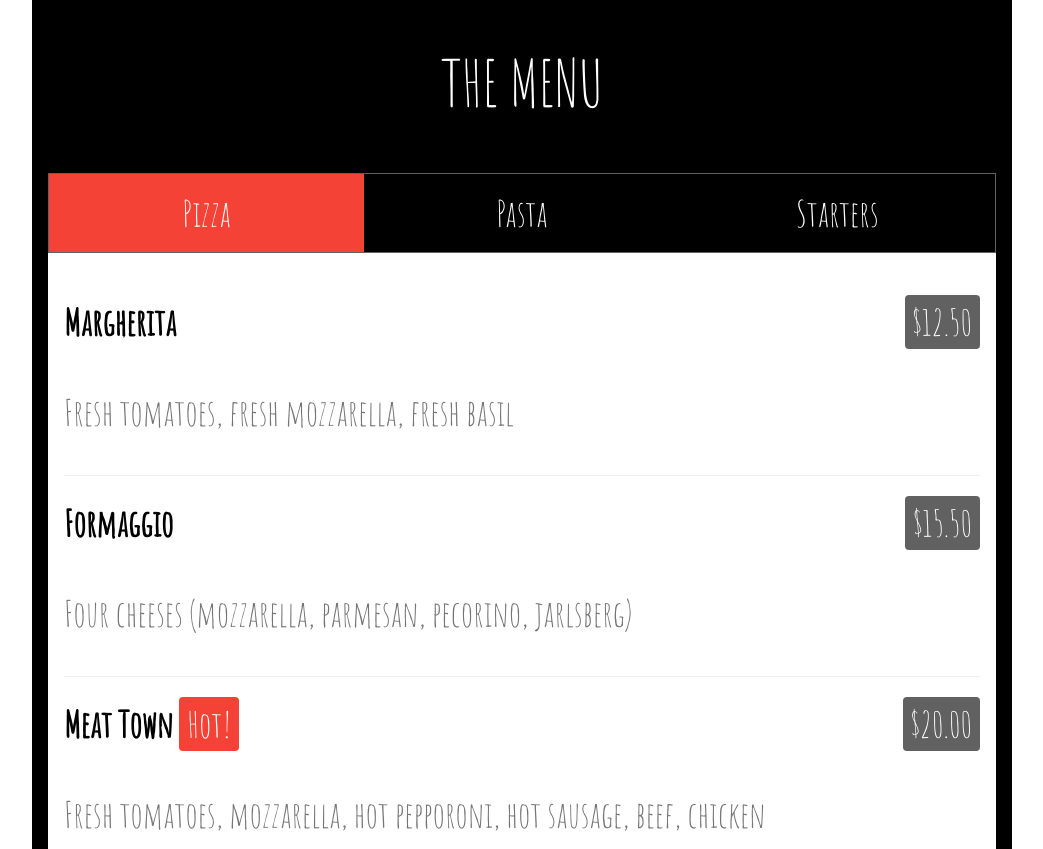
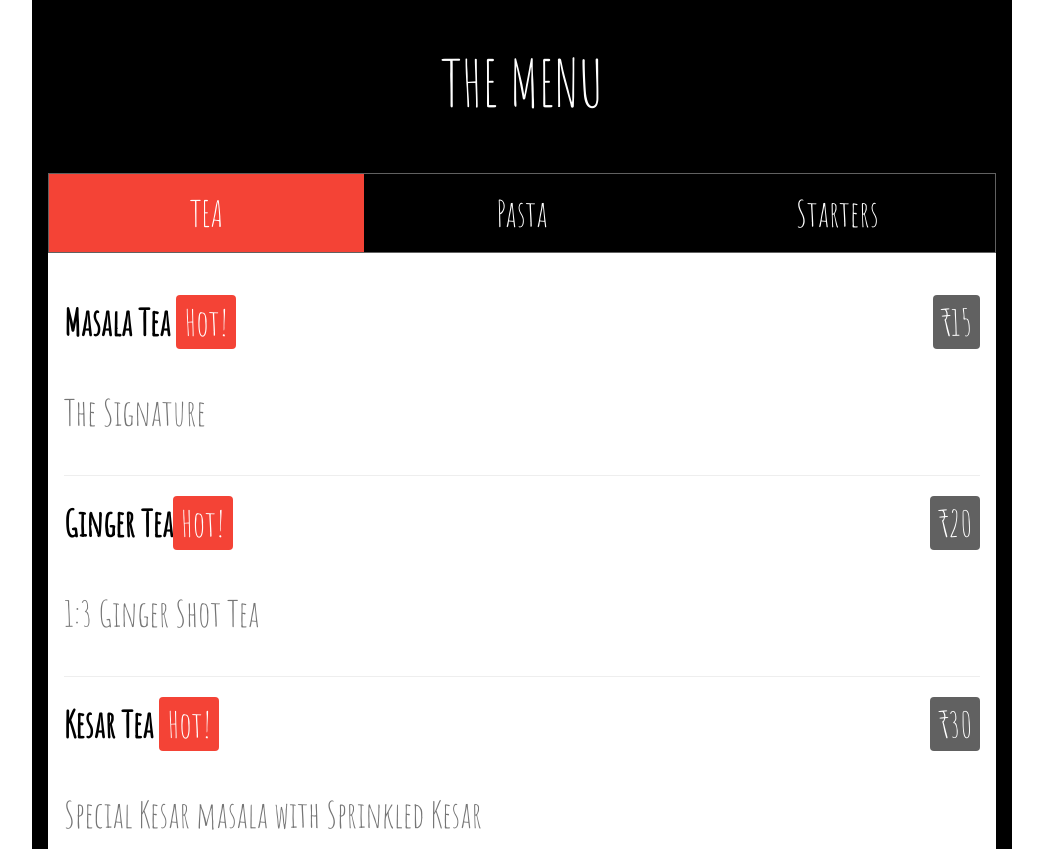
Before and after one commit to chaimahal/chaimahal.github.io, a plain HTML site: page index.html in a window 1280 px wide. Shown: the part 871-1720 px from the top of the page, without its empty margins (118-1161 px from the left). Drawn offline with nearby package versions, Linux system fonts and the light colour scheme.

Commit message:
Update index.html
TEA sewction update

```diff
--- a/index.html
+++ b/index.html
@@ -37,20 +37,20 @@ class="w3-display-container w3-grayscale-min">
 <div id="menu" class="w3-container w3-black w3-xxlarge w3-padding-64">
 <h1 class="w3-center w3-jumbo w3-padding-32">THE MENU</h1>
 <div class="w3-row w3-center w3-border w3-border-dark-grey">
-<a href="#pizza"><div class="w3-third w3-padding-large w3-red">Pizza</div></a>
+<a href="#pizza"><div class="w3-third w3-padding-large w3-red">TEA</div></a>
 <a href="#pasta"><div class="w3-third w3-padding-large w3-hover-red">Pasta</div></a>
 <a href="#starters"><div class="w3-third w3-padding-large w3-hover-red">Starters</div></a>
 </div>
 <div id="pizza" class="w3-container w3-white w3-padding-32">
-<h1><b>Margherita</b> <span class="w3-right w3-tag w3-dark-grey w3-round">$12.50</span></h1>
-<p class="w3-text-grey">Fresh tomatoes, fresh mozzarella, fresh basil</p>
+<h1><b>Masala Tea</b> <span class="w3-tag w3-red w3-round">Hot!</span><span class="w3-right w3-tag w3-dark-grey w3-round">₹15</span></h1>
+<p class="w3-text-grey">The Signature</p>
 <hr>
-<h1><b>Formaggio</b> <span class="w3-right w3-tag w3-dark-grey w3-round">$15.50</span></h1>
-<p class="w3-text-grey">Four cheeses (mozzarella, parmesan, pecorino, jarlsberg)</p>
+<h1><b>Ginger Tea</b><span class="w3-tag w3-red w3-round">Hot!</span> <span class="w3-right w3-tag w3-dark-grey w3-round">₹20</span></h1>
+<p class="w3-text-grey">1:3 Ginger Shot Tea</p>
 <hr>
-<h1><b>Meat Town</b> <span class="w3-tag w3-red w3-round">Hot!</span>
-<span class="w3-right w3-tag w3-dark-grey w3-round">$20.00</span></h1>
-<p class="w3-text-grey">Fresh tomatoes, mozzarella, hot pepporoni, hot sausage, beef, chicken</p>
+<h1><b>Kesar Tea</b> <span class="w3-tag w3-red w3-round">Hot!</span>
+<span class="w3-right w3-tag w3-dark-grey w3-round">₹30</span></h1>
+<p class="w3-text-grey">Special Kesar masala with Sprinkled Kesar</p>
 </div>
 <h1 id="pasta" class="w3-center w3-jumbo w3-padding-32">PASTA</h1>
 <div class="w3-container w3-white w3-padding-32">
@@ -116,7 +116,6 @@ class="w3-display-container w3-grayscale-min">
 <p><input class="w3-input w3-padding-16 w3-border" type="text" placeholder="Message \ Special requirements" required name="Message"></p>
 <p><button class="w3-button w3-light-grey w3-block" type="submit">SEND MESSAGE</button></p>
 </form>
-<p class="w3-center w3-xlarge w3-padding-32">Powered by <a href="https://www.w3schools.com/w3css/default.asp" title="W3.CSS" target="_blank">w3.css</a></p>
 </div>
 
 <!-- End Content -->
```
